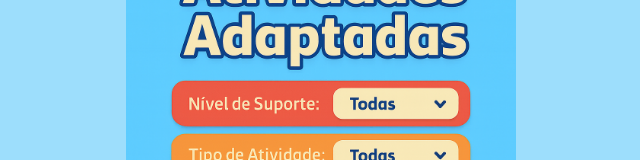
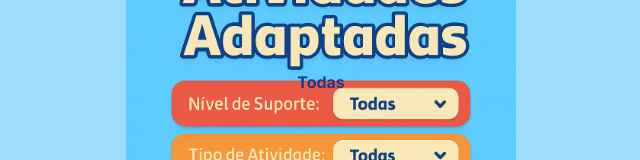
Before and after one commit to letiricetti2-alt/gerador-de-atividades-infantis, a Next.js app: page /atividades-adaptadas in a window 1280 px wide. Shown: the part 300-460 px from the top of the page, without its empty margins (319-959 px from the left). Built offline with nearby package versions, Linux system fonts and the light colour scheme.

Commit message:
Update page.jsx

```diff
--- a/app/atividades-adaptadas/page.jsx
+++ b/app/atividades-adaptadas/page.jsx
@@ -35,7 +35,12 @@ export default function AtividadesAdaptadas() {
           />
         </div>
 
-        {/* BOTÃO NIVEL DE SUPORTE (área invisível sobre a imagem) */}
+        {/* TEXTO DINÂMICO DO NÍVEL DE SUPORTE */}
+        <div className="absolute top-[370px] left-1/2 -translate-x-1/2 w-[240px] text-center font-bold text-blue-900">
+          {selectedSuporte ? selectedSuporte : "Todas"}
+        </div>
+
+        {/* BOTÃO NIVEL DE SUPORTE (área invisível) */}
         <button
           onClick={() => setShowSuporteModal(true)}
           className="absolute top-[360px] w-[300px] h-[55px] opacity-0"
@@ -114,7 +119,7 @@ export default function AtividadesAdaptadas() {
           </div>
         )}
 
-        {/* MODAL NEURODIVERGÊNCIAS (mantém o seu atual) */}
+        {/* MODAL NEURODIVERGÊNCIAS */}
         {showNeuroModal && (
           <div className="absolute inset-0 bg-black/40 flex justify-center items-center z-50">
             <div className="bg-white rounded-3xl p-6 w-[340px] text-center shadow-xl">
```
